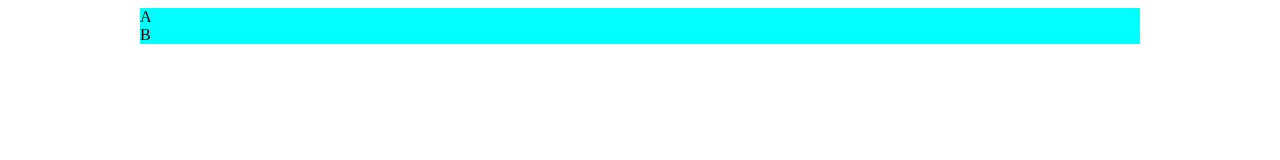
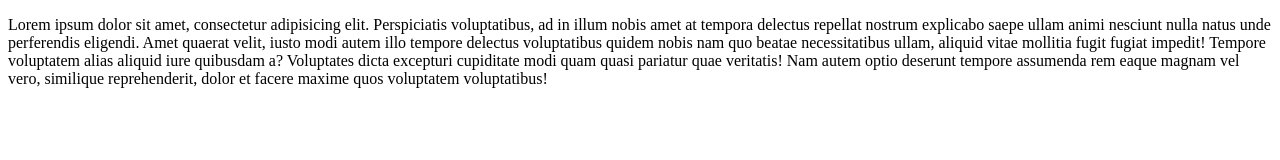
Before and after one commit to paulsea27115/frontend_class, a plain HTML site: page day1/css_ex.html in a window 1280 px wide. Drawn offline with Linux system fonts and the light colour scheme.

Commit message:
[feat] 수정

```diff
--- a/day1/css_ex.html
+++ b/day1/css_ex.html
@@ -1,16 +1,25 @@
 <!DOCTYPE html>
 <html lang="en">
-<head>
-    <meta charset="UTF-8">
-    <meta http-equiv="X-UA-Compatible" content="IE=edge">
-    <meta name="viewport" content="width=device-width, initial-scale=1.0">
+  <head>
+    <meta charset="UTF-8" />
+    <meta http-equiv="X-UA-Compatible" content="IE=edge" />
+    <meta name="viewport" content="width=device-width, initial-scale=1.0" />
+    <link rel="stylesheet" href="./css_ex_style.css" />
     <title>Document</title>
-    <link rel="stylesheet" href="./css_ex_style.css">
-</head>
-<body>
-    <div class="parent">
-        <div class="child">A</div>
-        <div class="child">B</div>
-    </div>
-</body>
+  </head>
+  <body>
+    <p>
+      Lorem ipsum dolor
+      <span>sit amet, consectetur adipisicing elit.</span> Perspiciatis
+      voluptatibus, ad in illum nobis amet at tempora delectus repellat nostrum
+      explicabo saepe ullam animi nesciunt nulla natus unde perferendis
+      eligendi. Amet quaerat velit, iusto modi autem illo tempore delectus
+      voluptatibus quidem nobis nam quo beatae necessitatibus ullam, aliquid
+      vitae mollitia fugit fugiat impedit! Tempore voluptatem alias aliquid iure
+      quibusdam a? Voluptates dicta excepturi cupiditate modi quam quasi
+      pariatur quae veritatis! Nam autem optio deserunt tempore assumenda rem
+      eaque magnam vel vero, similique reprehenderit, dolor et facere maxime
+      quos voluptatem voluptatibus!
+    </p>
+  </body>
 </html>
```
